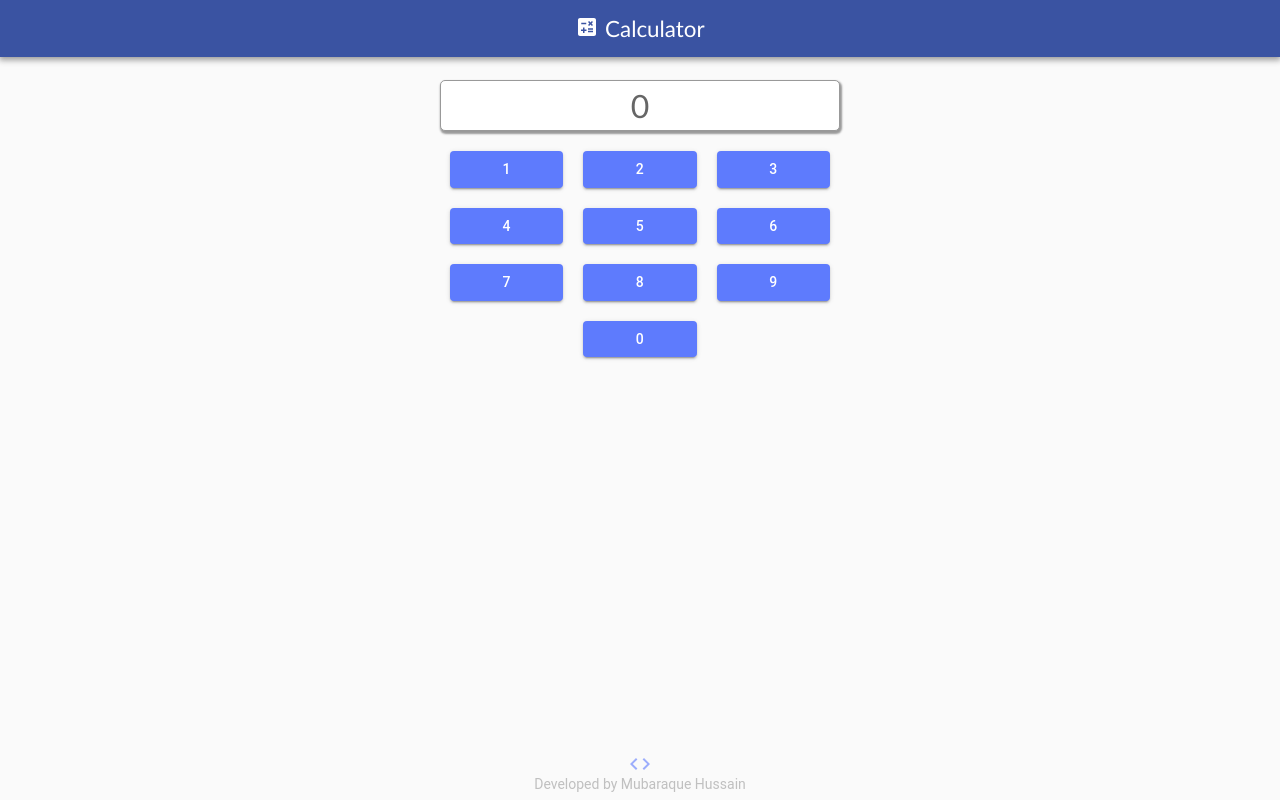
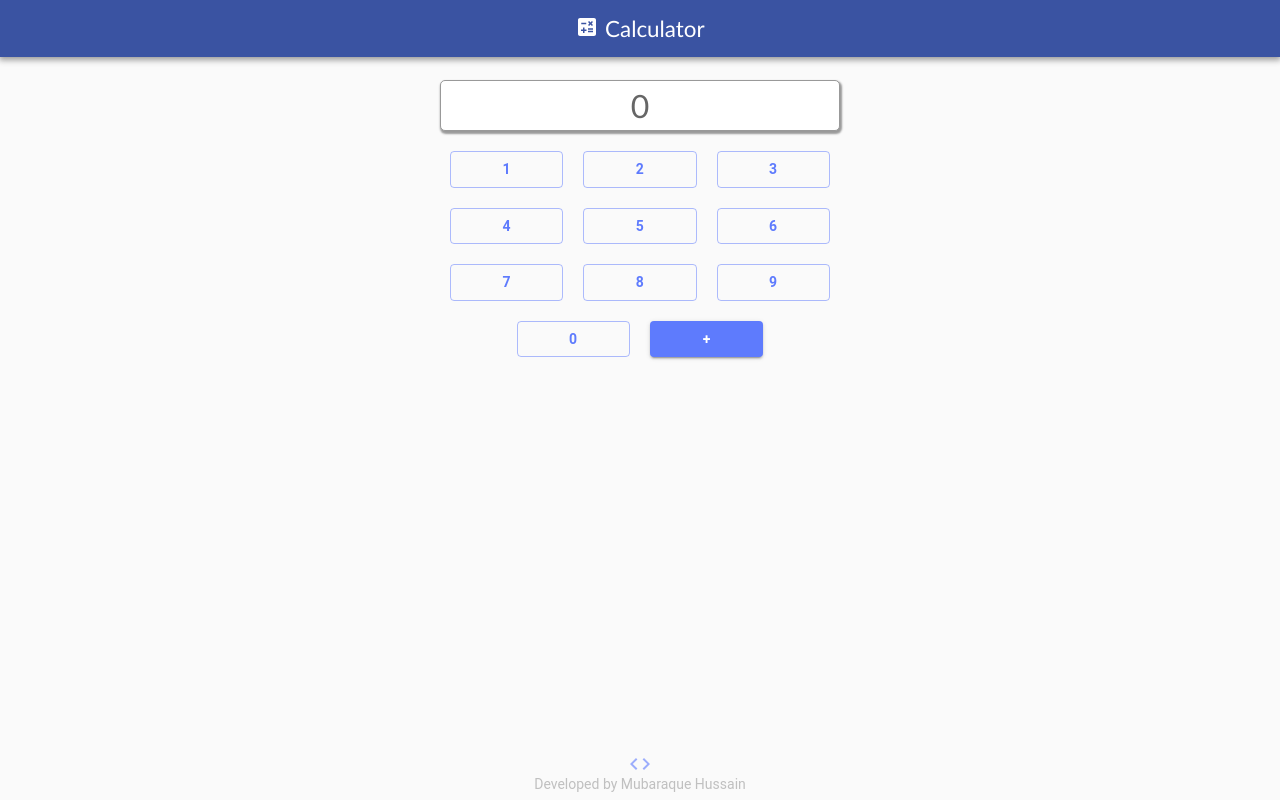
Before and after one commit to imluckyhussain/hafla-screening-interview, a Next.js app: page / in a window 1280 px wide. Built offline with nearby package versions, Linux system fonts and the light colour scheme.

Commit message:
Added a '+' button to allow for the addition of two numbers

```diff
--- a/pages/home.module.scss
+++ b/pages/home.module.scss
@@ -43,6 +43,7 @@
     width: calc((100% / 3) - 20px);
     margin: 20px 10px 0;
     transition: ease-in-out 0.25s;
+    font-weight: bold;
 
     &:hover {
       transform: scale(0.9);
--- a/pages/index.js
+++ b/pages/index.js
@@ -6,6 +6,20 @@ import styles from './home.module.scss';
 export default function Home() {
   const btnNumbers = [1, 2, 3, 4, 5, 6, 7, 8, 9, 0];
   const [output, setOutput] = useState(0);
+  const [addition, setAddition] = useState([]);
+
+  const handleInput = input => {
+    var output = input;
+    if (input.length > 1 && input[0] == 0) {
+      output = input.substring(1);
+    }
+    setOutput(output);
+  }
+
+  const handleAddition = input => {
+    setAddition([input]);
+    setOutput(0);
+  }
 
   return (
     <div className={styles.container}>
@@ -18,14 +32,22 @@ export default function Home() {
           {btnNumbers.map((num, index) => (
             <Button
               className={styles.numKeys}
-              variant="contained"
+              variant="outlined"
               color="primary"
-              onClick={() => setOutput(`${output}${num}`)}
+              onClick={() => handleInput(`${output}${num}`)}
               key={index}
             >
               {num}
             </Button>
           ))}
+          <Button
+            className={styles.numKeys}
+            variant="contained"
+            color="primary"
+            onClick={() => handleAddition(parseInt(output))}
+          >
+            +
+          </Button>
         </div>
       </div>
     </div>
```
